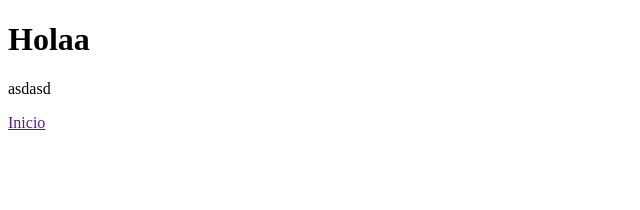
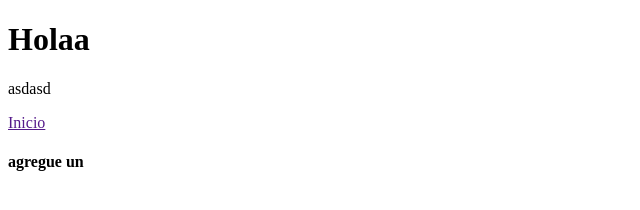
Before and after one commit to KevinDarnet/Cohort48, a plain HTML site: page index.html in a window 1280 px wide. Shown: the full height of the page, 0-640 px from the left. Drawn offline with Linux system fonts and the light colour scheme.

Commit message:
Tercer version

```diff
--- a/index.html
+++ b/index.html
@@ -10,5 +10,6 @@
     <h1>Holaa</h1>
     <p>asdasd</p>
     <a href="">Inicio</a>
+    <h4>agregue un</h4>
   </body>
 </html>
```
